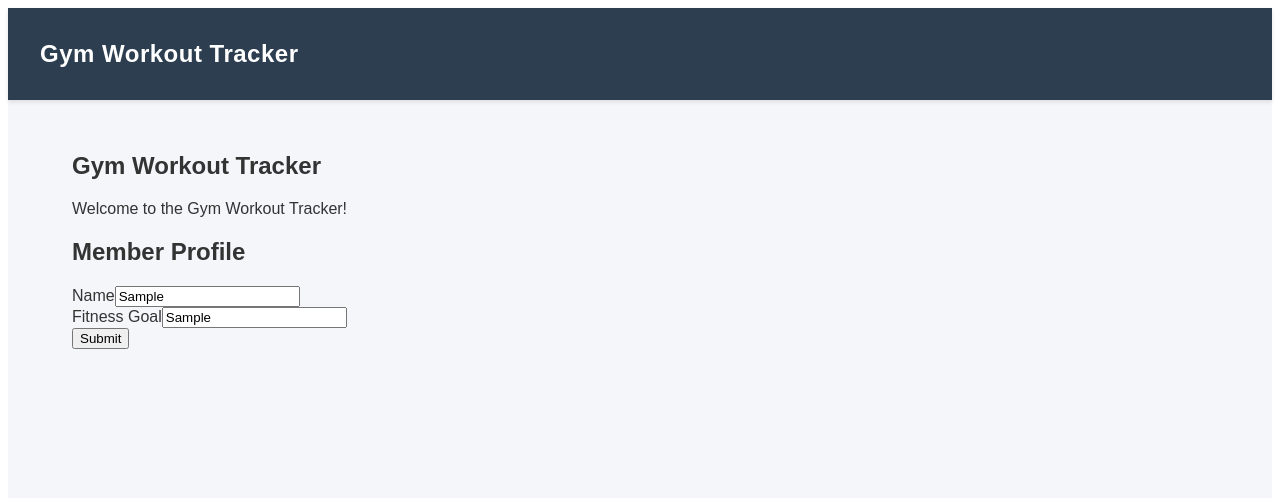
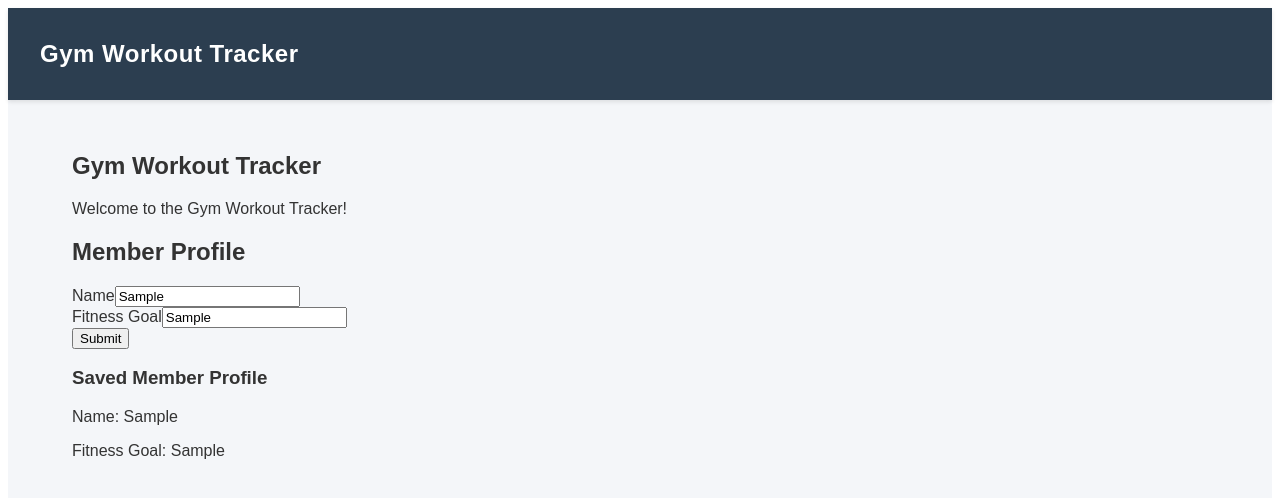
Before and after one commit to TarunJaggarapu/gym-tracker-ui, a React (Vite) app: page / in a window 1280 px wide. Both pictures are taken after typing "Sample", "Sample" into the empty fields and a click on the button "Submit". Shown: the top 498 px of the page. Built offline with nearby package versions, Linux system fonts and the light colour scheme.

Commit message:
feat: display submitted member profile details below form

```diff
--- a/src/components/MemberProfileForm.jsx
+++ b/src/components/MemberProfileForm.jsx
@@ -5,6 +5,8 @@ export function MemberProfileForm() {
     const [name, setName] = useState('');
     const [fitnessGoal, setFitnessGoal] = useState('');
     const [error, setError] = useState('');
+    // Store the validated profile object once submitted (null until first valid submit)
+    const [submittedProfile, setSubmittedProfile] = useState('');
 
     const handleSubmit = (e) => {
         // Prevent default browser form submission from reloading the page
@@ -18,6 +20,12 @@ export function MemberProfileForm() {
 
         // Clear any previous validation error once both fields are valid
         setError('');
+
+        // Set submitted profile
+        setSubmittedProfile({
+            name: name.trim(),
+            fitnessGoal: fitnessGoal.trim(),
+        });
     };
 
     return (
@@ -48,6 +56,15 @@ export function MemberProfileForm() {
                 {error && <p>{error}</p>}
 
                 <button type="submit">Submit</button>
+
+                {/* Render submitted profile details below the form once available */}
+                {submittedProfile && (
+                    <div>
+                        <h3>Saved Member Profile</h3>
+                        <p>Name: {submittedProfile.name}</p>
+                        <p>Fitness Goal: {submittedProfile.fitnessGoal}</p>
+                    </div>
+                )}
             </form>
         </div>
     );
```
